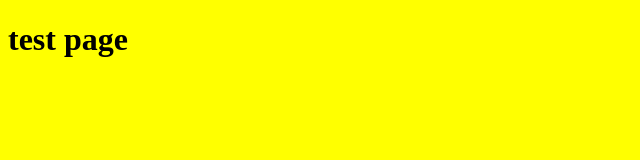
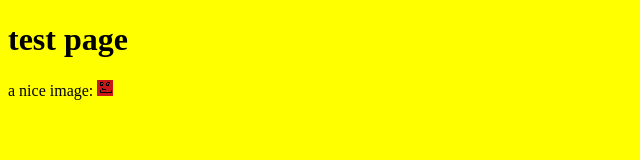
Before and after one commit to tongong/tacker, a plain HTML site: page test-page/index.html in a window 1280 px wide. Shown: the whole page, without its empty margins (0-640 px from the left). Drawn offline with Linux system fonts and the light colour scheme.

Commit message:
added html->binary bundling

```diff
--- a/test-page/index.html
+++ b/test-page/index.html
@@ -11,5 +11,7 @@
     </head>
     <body>
         <h1>test page</h1>
+        a nice image:
+        <img src=./example.png alt="example image"/>
     </body>
 </html>
```
Also changed, not shown: test-page/example.png (added), 3 other files.
